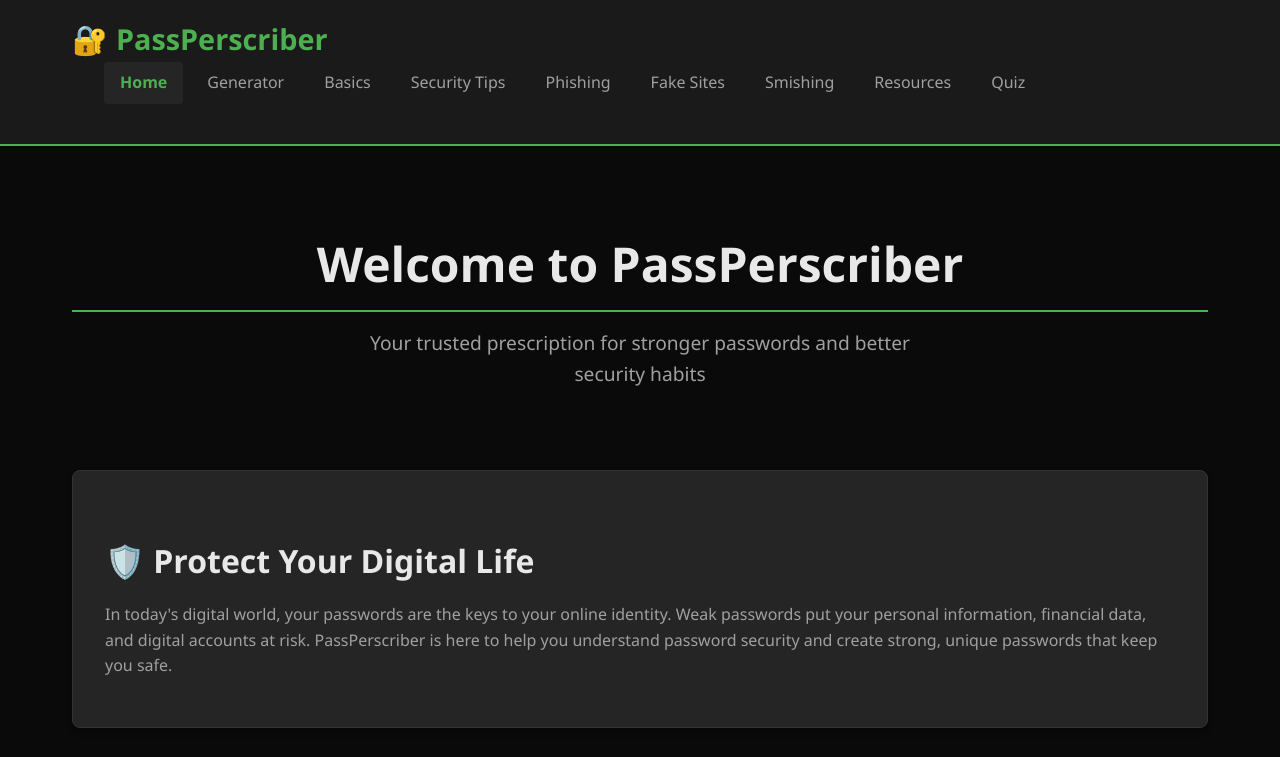
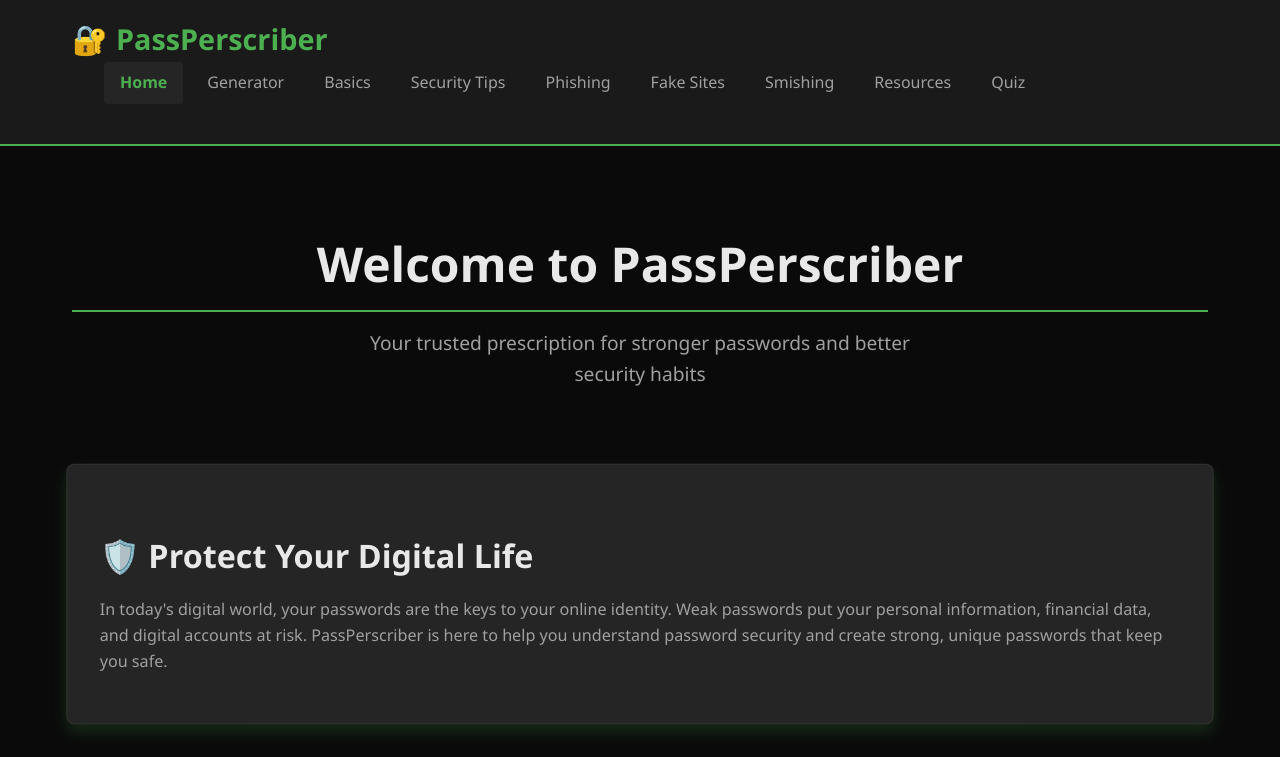
Before and after one commit to BBrav0/SchoolSite, a website: page public/CS 134/Final/index.html in a window 1280 px wide. In both pictures the pointer is over the element 640 px from the left and 598 px from the top of the page. Shown: the top 757 px of the page. Drawn offline with Linux system fonts and the light colour scheme.

Commit message:
card transformations

```diff
--- a/public/CS 134/Final/css/styles.css
+++ b/public/CS 134/Final/css/styles.css
@@ -154,6 +154,12 @@ p {
     padding: 2rem;
     margin-bottom: 2rem;
     box-shadow: 0 4px 6px rgba(0, 0, 0, 0.3);
+    transition: transform 0.3s ease, box-shadow 0.3s ease;
+}
+
+.card:hover {
+    transform: translateY(-5px) scale(1.01);
+    box-shadow: 0 8px 16px rgba(76, 175, 80, 0.2);
 }
 
 .card-grid {
```
Also changed, not shown: 1 other file.
